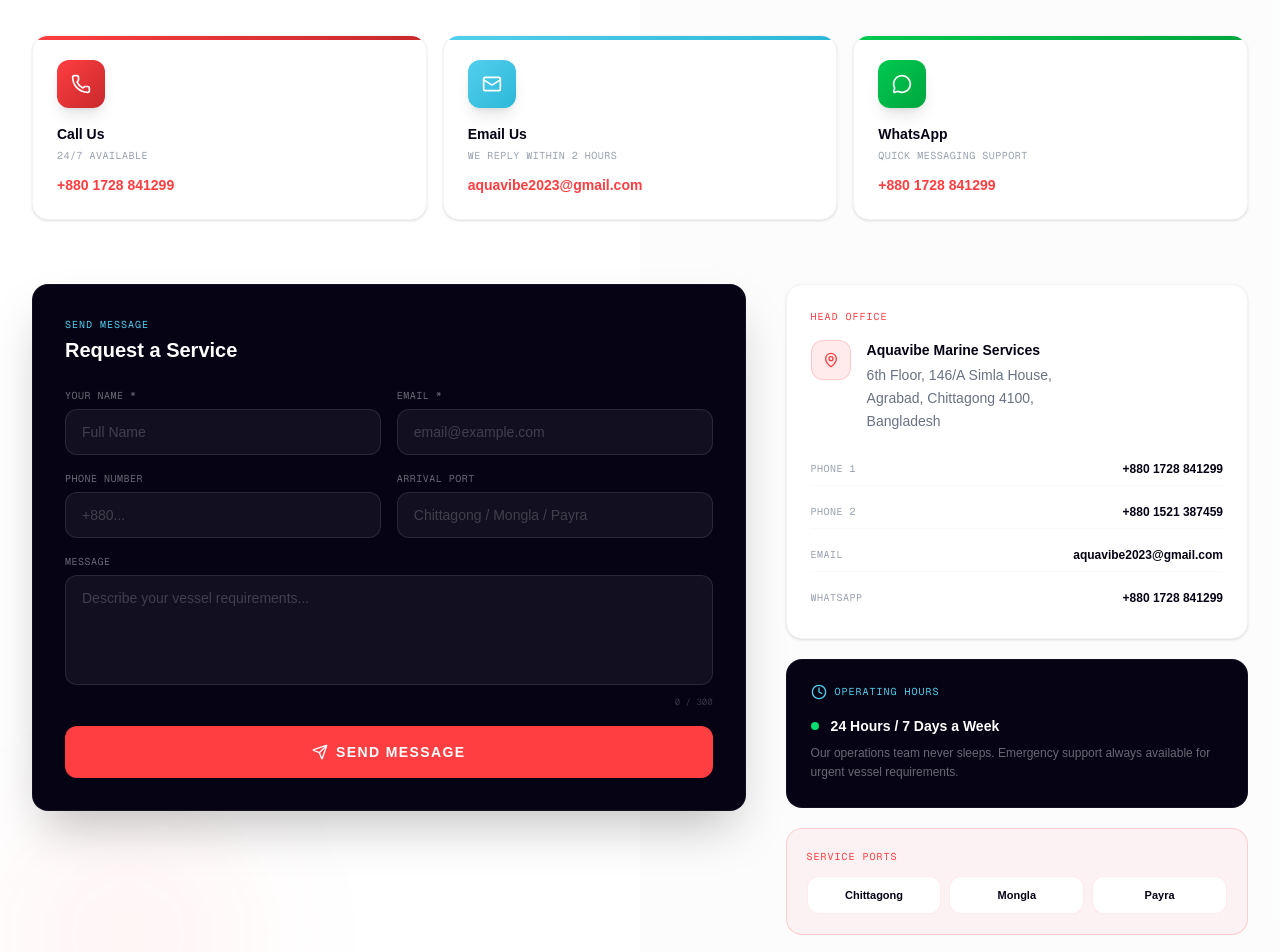
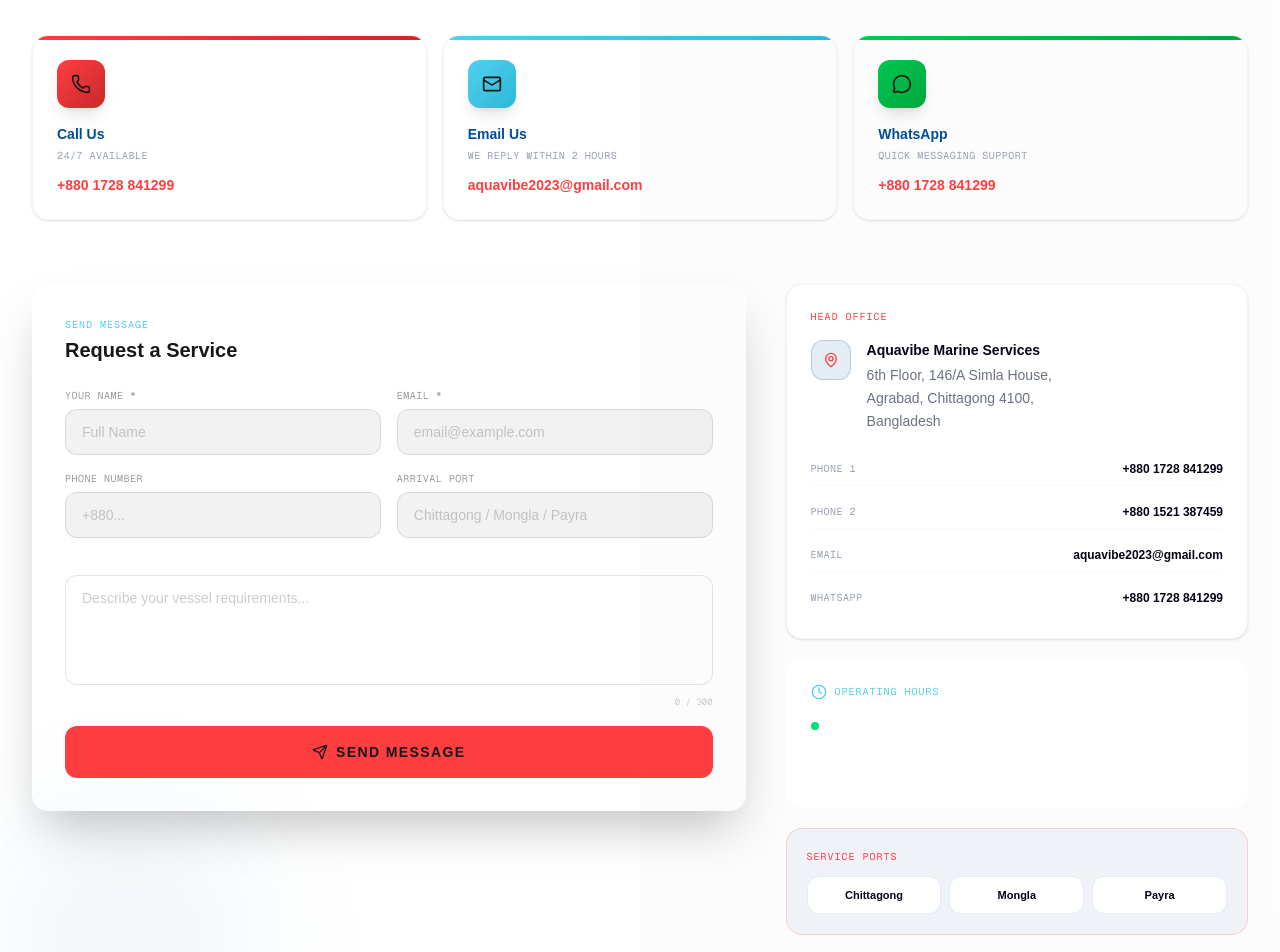
Before and after one commit to md-moniruzzaman01/aquavibe-marine-services, a Next.js app: page /contact-us in a window 1280 px wide. Shown: the part 860-1812 px from the top of the page. Built offline with nearby package versions, Linux system fonts and the light colour scheme.

Commit message:
fixing type error

```diff
--- a/app/Home/partials/Certifications.tsx
+++ b/app/Home/partials/Certifications.tsx
@@ -132,7 +132,7 @@
               </div>
             </div>
 
-            <div className="bg-[#060315] rounded-2xl p-7 border border-white/5">
+            <div className=" rounded-2xl p-7 border border-white/5">
               <div className="flex items-center gap-2 mb-5">
                 <Shield className="w-4 h-4 text-[#FF3E41]" />
                 <span className="font-mono text-xs text-[#51CFED] tracking-widest uppercase">Compliance Standards Met</span>
@@ -147,7 +147,7 @@
                     className="flex items-start gap-3"
                   >
                     <CheckCircle className="w-4 h-4 text-[#51CFED] flex-shrink-0 mt-0.5" />
-                    <span className="text-white/60 text-sm leading-relaxed">{point}</span>
+                    <span className=" text-sm leading-relaxed">{point}</span>
                   </motion.div>
                 ))}
               </div>
--- a/app/Home/partials/ContactUs.tsx
+++ b/app/Home/partials/ContactUs.tsx
@@ -59,7 +59,7 @@
     <section id="contact" className="bg-white py-24 lg:py-32 relative overflow-hidden" ref={ref}>
       {/* Decorative elements */}
       <div className="absolute top-0 right-0 w-1/2 h-full bg-gray-50/50 -z-0" />
-      <div className="absolute bottom-0 left-0 w-64 h-64 rounded-full bg-[#FF3E41]/5 blur-3xl" />
+      <div className="absolute bottom-0 left-0 w-64 h-64 rounded-full bg-[#004d95]/5 blur-3xl" />
 
       <div className="relative max-w-7xl mx-auto px-6 lg:px-8">
         {/* Header */}
@@ -74,7 +74,7 @@
             <span className="text-[#FF3E41] font-mono text-xs tracking-[0.3em] uppercase">Contact Us</span>
           </div>
           <div className="flex flex-col md:flex-row md:items-end md:justify-between gap-6">
-            <h2 className="text-4xl md:text-5xl font-black text-[#060315] leading-tight">
+            <h2 className="text-4xl md:text-5xl font-black text-[#004d95] leading-tight">
               Get In{" "}
               <span className="text-[#FF3E41]">Touch</span>
             </h2>
@@ -95,15 +95,15 @@
               initial={{ opacity: 0, y: 20 }}
               animate={isInView ? { opacity: 1, y: 0 } : {}}
               transition={{ duration: 0.5, delay: i * 0.1 }}
-              className="group relative bg-white border border-gray-100 rounded-2xl p-6 shadow-sm hover:shadow-xl transition-all duration-300 overflow-hidden"
+              className="group relative  border border-gray-100 rounded-2xl p-6 shadow-sm hover:shadow-xl transition-all duration-300 overflow-hidden"
             >
               {/* Gradient bar at top */}
               <div className={`absolute top-0 left-0 right-0 h-1 bg-gradient-to-r ${card.color}`} />
 
               <div className={`w-12 h-12 rounded-xl bg-gradient-to-br ${card.color} flex items-center justify-center mb-4 shadow-lg`}>
-                <card.icon className="w-5 h-5 text-white" />
+                <card.icon className="w-5 h-5 " />
               </div>
-              <div className="font-bold text-[#060315] text-sm mb-1">{card.title}</div>
+              <div className="font-bold text-[#004d95] text-sm mb-1">{card.title}</div>
               <div className="font-mono text-[10px] text-gray-400 tracking-wider mb-3 uppercase">{card.desc}</div>
               <div className="text-[#FF3E41] text-sm font-semibold group-hover:underline">{card.label}</div>
             </motion.a>
@@ -119,30 +119,30 @@
             transition={{ duration: 0.8, delay: 0.3 }}
             className="lg:col-span-3"
           >
-            <div className="bg-[#060315] rounded-2xl p-8 border border-white/5 shadow-2xl">
+            <div className=" rounded-2xl p-8 border border-white/5 shadow-2xl">
               <div className="font-mono text-[10px] text-[#51CFED] tracking-widest uppercase mb-1">Send Message</div>
-              <h3 className="font-bold text-xl text-white mb-6">Request a Service</h3>
+              <h3 className="font-bold text-xl  mb-6">Request a Service</h3>
 
               <form onSubmit={handleSubmit} className="space-y-4">
                 <div className="grid grid-cols-1 sm:grid-cols-2 gap-4">
                   <div>
-                    <label className="font-mono text-[10px] text-white/40 tracking-wider mb-1.5 block uppercase">Your Name *</label>
+                    <label className="font-mono text-[10px] text-black/40 tracking-wider mb-1.5 block uppercase">Your Name *</label>
                     <input
                       required
                       value={form.name}
                       onChange={(e) => setForm({ ...form, name: e.target.value })}
-                      className="w-full bg-white/5 border border-white/10 focus:border-[#FF3E41]/50 text-white text-sm rounded-xl px-4 py-3 outline-none transition-colors placeholder:text-white/20"
+                      className="w-full bg-black/5 border border-black/10 focus:border-[#FF3E41]/50  text-sm rounded-xl px-4 py-3 outline-none transition-colors placeholder:text-black/20"
                       placeholder="Full Name"
                     />
                   </div>
                   <div>
-                    <label className="font-mono text-[10px] text-white/40 tracking-wider mb-1.5 block uppercase">Email *</label>
+                    <label className="font-mono text-[10px] text-black/40 tracking-wider mb-1.5 block uppercase">Email *</label>
                     <input
                       required
                       type="email"
                       value={form.email}
                       onChange={(e) => setForm({ ...form, email: e.target.value })}
-                      className="w-full bg-white/5 border border-white/10 focus:border-[#FF3E41]/50 text-white text-sm rounded-xl px-4 py-3 outline-none transition-colors placeholder:text-white/20"
+                      className="w-full bg-black/5 border border-black/10 focus:border-[#FF3E41]/50 text-black text-sm rounded-xl px-4 py-3 outline-none transition-colors placeholder:text-black/20"
                       placeholder="email@example.com"
                     />
                   </div>
@@ -150,20 +150,20 @@
 
                 <div className="grid grid-cols-1 sm:grid-cols-2 gap-4">
                   <div>
-                    <label className="font-mono text-[10px] text-white/40 tracking-wider mb-1.5 block uppercase">Phone Number</label>
+                    <label className="font-mono text-[10px] text-black/40 tracking-wider mb-1.5 block uppercase">Phone Number</label>
                     <input
                       value={form.phone}
                       onChange={(e) => setForm({ ...form, phone: e.target.value })}
-                      className="w-full bg-white/5 border border-white/10 focus:border-[#FF3E41]/50 text-white text-sm rounded-xl px-4 py-3 outline-none transition-colors placeholder:text-white/20"
+                      className="w-full bg-black/5 border border-black/10 focus:border-[#FF3E41]/50 text-black text-sm rounded-xl px-4 py-3 outline-none transition-colors placeholder:text-black/20"
                       placeholder="+880..."
                     />
                   </div>
                   <div>
-                    <label className="font-mono text-[10px] text-white/40 tracking-wider mb-1.5 block uppercase">Arrival Port</label>
+                    <label className="font-mono text-[10px] text-black/40 tracking-wider mb-1.5 block uppercase">Arrival Port</label>
                     <input
                       value={form.port}
                       onChange={(e) => setForm({ ...form, port: e.target.value })}
-                      className="w-full bg-white/5 border border-white/10 focus:border-[#FF3E41]/50 text-white text-sm rounded-xl px-4 py-3 outline-none transition-colors placeholder:text-white/20"
+                      className="w-full bg-black/5 border border-black/10 focus:border-[#FF3E41]/50 text-black text-sm rounded-xl px-4 py-3 outline-none transition-colors placeholder:text-black/20"
                       placeholder="Chittagong / Mongla / Payra"
                     />
                   </div>
@@ -174,20 +174,20 @@
                   <textarea
                     value={form.message}
                     onChange={(e) => setForm({ ...form, message: e.target.value })}
-                    className="w-full bg-white/5 border border-white/10 focus:border-[#FF3E41]/50 text-white text-sm rounded-xl px-4 py-3 outline-none transition-colors placeholder:text-white/20 min-h-[110px] resize-none"
+                    className="w-full bg-white/5 border border-black/10 focus:border-[#FF3E41]/50 text-black text-sm rounded-xl px-4 py-3 outline-none transition-colors placeholder:text-black/20 min-h-[110px] resize-none"
                     placeholder="Describe your vessel requirements..."
                     maxLength={300}
                   />
-                  <div className="font-mono text-[9px] text-white/20 mt-1 text-right">{form.message.length} / 300</div>
+                  <div className="font-mono text-[9px] text-black/20 mt-1 text-right">{form.message.length} / 300</div>
                 </div>
 
                 <button
                   type="submit"
                   disabled={sending || sent}
-                  className="w-full py-4 bg-[#FF3E41] hover:bg-[#e63538] disabled:opacity-60 text-white font-bold text-sm tracking-widest uppercase rounded-xl transition-all duration-300 hover:shadow-xl hover:shadow-[#FF3E41]/25 flex items-center justify-center gap-2"
+                  className="w-full py-4 bg-[#FF3E41] hover:bg-[#e63538] disabled:opacity-60 font-bold text-sm tracking-widest uppercase rounded-xl transition-all duration-300 hover:shadow-xl hover:shadow-[#FF3E41]/25 flex items-center justify-center gap-2"
                 >
                   {sending ? (
-                    <div className="w-4 h-4 border-2 border-white/30 border-t-white rounded-full animate-spin" />
+                    <div className="w-4 h-4 border-2 border-black/30 border-t-white rounded-full animate-spin" />
                   ) : sent ? (
                     <>
                       <CheckCircle className="w-4 h-4" />
@@ -215,7 +215,7 @@
             <div className="bg-white border border-gray-100 rounded-2xl p-6 shadow-sm">
               <div className="font-mono text-[10px] text-[#FF3E41] tracking-widest uppercase mb-4">Head Office</div>
               <div className="flex items-start gap-4 mb-5">
-                <div className="w-10 h-10 rounded-xl bg-[#FF3E41]/10 border border-[#FF3E41]/20 flex items-center justify-center flex-shrink-0">
+                <div className="w-10 h-10 rounded-xl bg-[#004d95]/10 border border-[#004d95]/20 flex items-center justify-center flex-shrink-0">
                   <MapPin className="w-4 h-4 text-[#FF3E41]" />
                 </div>
                 <div>
@@ -243,7 +243,7 @@
             </div>
 
             {/* Hours */}
-            <div className="bg-[#060315] rounded-2xl p-6 border border-white/5">
+            <div className="bg-white rounded-2xl p-6 border border-white/5">
               <div className="flex items-center gap-2 mb-4">
                 <Clock className="w-4 h-4 text-[#51CFED]" />
                 <span className="font-mono text-[10px] text-[#51CFED] tracking-widest uppercase">Operating Hours</span>
@@ -258,11 +258,11 @@
             </div>
 
             {/* Port coverage */}
-            <div className="border border-[#FF3E41]/20 bg-[#FF3E41]/5 rounded-2xl p-5">
+            <div className="border border-[#FF3E41]/20 bg-[#004d95]/5 rounded-2xl p-5">
               <div className="font-mono text-[10px] text-[#FF3E41] tracking-widest uppercase mb-3">Service Ports</div>
               <div className="grid grid-cols-3 gap-2">
                 {["Chittagong", "Mongla", "Payra"].map((port) => (
-                  <div key={port} className="text-center py-2.5 rounded-xl bg-white border border-[#FF3E41]/10">
+                  <div key={port} className="text-center py-2.5 rounded-xl bg-white border border-[#004d95]/10">
                     <div className="font-bold text-[#060315] text-[11px]">{port}</div>
                   </div>
                 ))}
--- a/app/Home/partials/PartInfo.tsx
+++ b/app/Home/partials/PartInfo.tsx
@@ -102,7 +102,7 @@
             </div>
 
             {/* Specifications table */}
-            <div className="bg-[#060315] rounded-2xl p-6 border border-white/5">
+            <div className="bg-white rounded-2xl p-6 border border-[#51CFED]/5">
               <div className="flex items-center gap-2 mb-5">
                 <Anchor className="w-4 h-4 text-[#FF3E41]" />
                 <span className="font-mono text-xs text-[#51CFED] tracking-widest uppercase">Port Specifications</span>
@@ -110,8 +110,8 @@
               <div className="space-y-3">
                 {PORT_SPECS.map(({ label, value }) => (
                   <div key={label} className="flex justify-between items-center py-2.5 border-b border-white/5 last:border-0">
-                    <span className="font-mono text-[10px] text-white/40 tracking-wider">{label}</span>
-                    <span className="font-mono text-xs text-white font-semibold">{value}</span>
+                    <span className="font-mono text-[10px]  tracking-wider">{label}</span>
+                    <span className="font-mono text-xs  font-semibold">{value}</span>
                   </div>
                 ))}
               </div>
--- a/app/Home/partials/ServicesGrid.tsx
+++ b/app/Home/partials/ServicesGrid.tsx
@@ -3,8 +3,21 @@
 import { motion, useInView } from 'framer-motion';
 import { useRef } from 'react';
 
-const SERVICES = [
-  { title: "Marine Fender Suppoly", image: "/services/2-min-2.png" },
+// 1. Define the Service interface
+interface Service {
+  title: string;
+  image: string;
+}
+
+// 2. Define props for the ServiceCard component
+interface ServiceCardProps {
+  service: Service;
+  index: number;
+  isInView: boolean;
+}
+
+const SERVICES: Service[] = [
+  { title: "Marine Fender Supply", image: "/services/2-min-2.png" },
   { title: "Crane grab rental service", image: "services/2-min-2.png" },
   { title: "Ship reparing & maintenance", image: "services/1-min-2.png" },
   { title: "Bunker Supply", image: "services/7-min.png" },
@@ -12,14 +25,15 @@
   { title: "Bond store supply", image: "services/5-min.png" },
   { title: "Store Supply", image: "services/6-min.png" },
   { title: "Cleaning Service", image: "services/8-min.png" },
-  { title: "Security serice", image: "services/10-min.png" },
-  { title: "Repaing serivces", image: "services/11.png" },
+  { title: "Security service", image: "services/10-min.png" },
+  { title: "Repaing services", image: "services/11.png" },
   { title: "Marine Lube oil", image: "services/12.png" },
   { title: "Ship Crane Repair & Crane spare parts supply services", image: "services/BOND-STORE-SUPPLY.png" },
 ];
 
 export default function ServicesGrid() {
-  const ref = useRef(null);
+  // 3. Type the ref for an HTML element
+  const ref = useRef<HTMLDivElement>(null);
   const isInView = useInView(ref, { once: true, margin: '-50px' });
 
   return (
@@ -40,7 +54,12 @@
 
         <div className="grid grid-cols-1 sm:grid-cols-2 lg:grid-cols-3 xl:grid-cols-4 gap-5">
           {SERVICES.map((service, i) => (
-            <ServiceCard key={service.title} service={service} index={i} isInView={isInView} />
+            <ServiceCard
+              key={service.title}
+              service={service}
+              index={i}
+              isInView={isInView}
+            />
           ))}
         </div>
       </div>
@@ -48,7 +67,8 @@
   );
 }
 
-function ServiceCard({ service, index, isInView }) {
+// 4. Apply the ServiceCardProps interface
+function ServiceCard({ service, index, isInView }: ServiceCardProps) {
   return (
     <motion.div
       initial={{ opacity: 0, y: 30 }}
@@ -62,7 +82,7 @@
           alt={service.title}
           className="w-full h-full object-cover transition-transform duration-700 group-hover:scale-110"
         />
-       <div className="absolute inset-0 bg-gradient-to-t from-[#004d95]/30 via-[#004d95]/20 to-transparent" />
+        <div className="absolute inset-0 bg-gradient-to-t from-[#004d95]/30 via-[#004d95]/20 to-transparent" />
         {/* Glassmorphism overlay on hover */}
         <div className="absolute inset-0 bg-[#004d95]/5 backdrop-blur-[1px] opacity-0 group-hover:opacity-100 transition-opacity duration-500" />
       </div>
@@ -75,7 +95,6 @@
           {service.title}
         </h3>
       </div>
-
     </motion.div>
   );
 }
--- a/lib/utils.ts
+++ b/lib/utils.ts
@@ -1,7 +1,7 @@
 import { clsx } from "clsx"
 import { twMerge } from "tailwind-merge"
 
-export function cn(...inputs) {
+export function cn(...inputs: any[]) {
   return twMerge(clsx(inputs))
 }
 
```
Also changed, not shown: app/Home/partials/AboutSection.tsx (+9 -2 lines), app/Home/partials/Testimonial.tsx (+13 -13 lines), app/Home/partials/WhyChooseUs.tsx (+15 -15 lines), app/page.tsx (+4 -3 lines).
